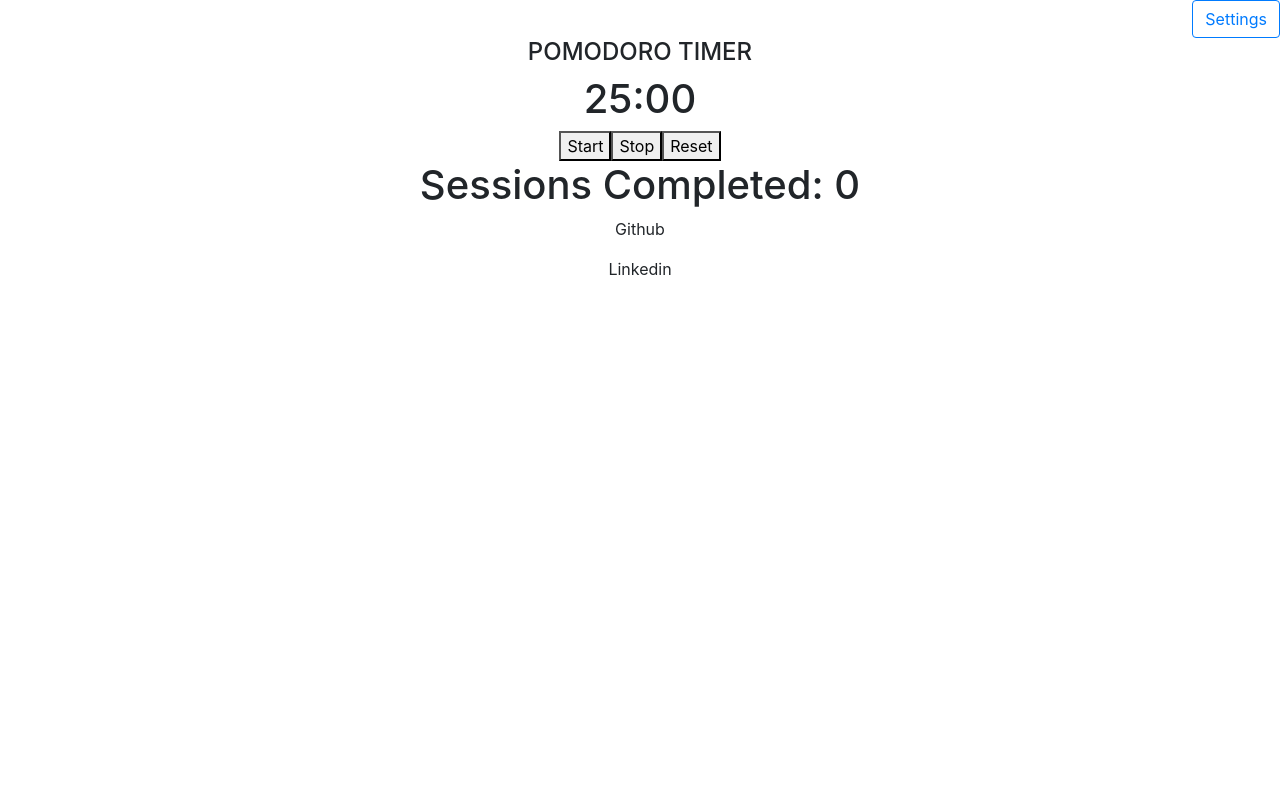
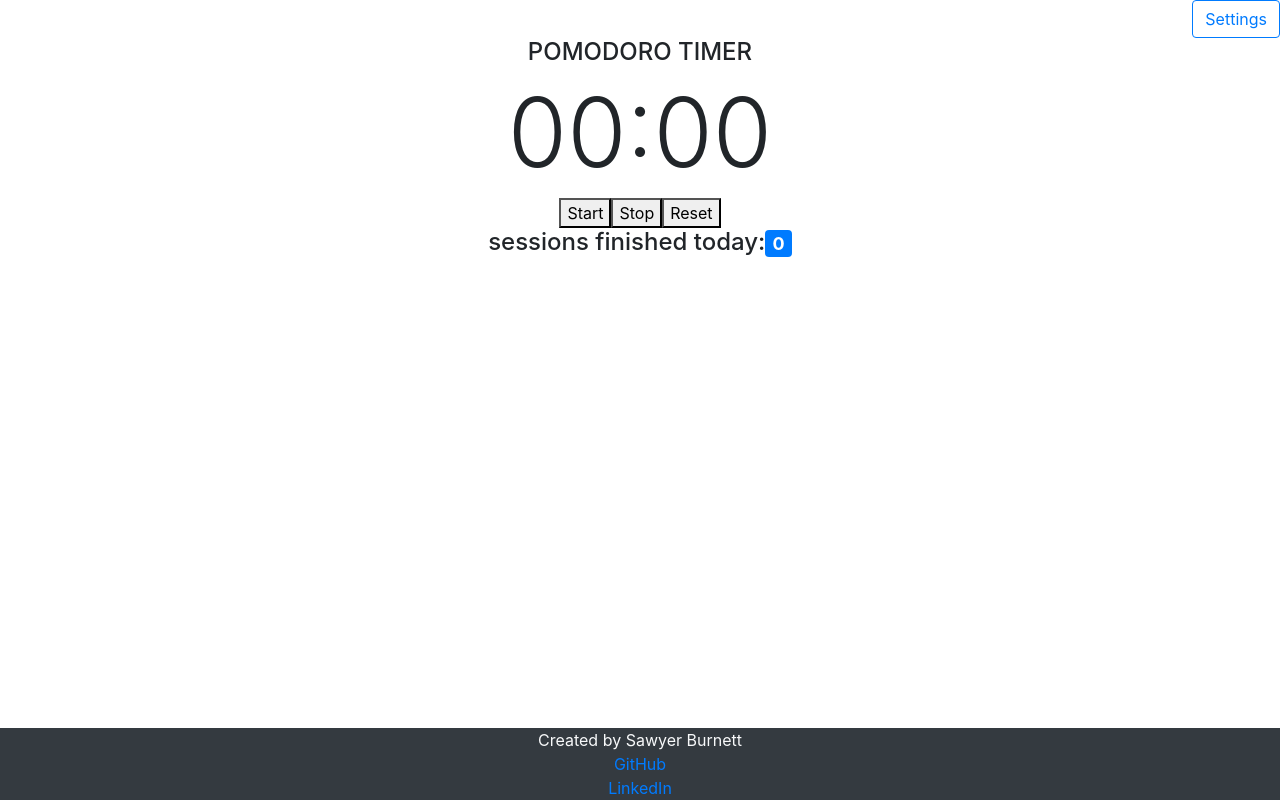
Before and after one commit to Burnett2k/work-timer-react, a React (Create React App) app: page / in a window 1280 px wide. Built offline with nearby package versions, Linux system fonts and the light colour scheme.

Commit message:
stubbing out components and getting basic UI working

```diff
--- a/src/Footer.js
+++ b/src/Footer.js
@@ -3,10 +3,16 @@ const React = require('react');
 class Footer extends React.Component {
 
 	render() {
-		return <div>
-				<p>Github</p>
-				<p>Linkedin</p>
-			</div>;
+		return (
+			<footer className="fixed-bottom text-center bg-dark text-light">
+				<div className="containter"> Created by Sawyer Burnett
+					<br/>
+					<a href="http://github.com/burnett2k" target="_blank">GitHub</a>
+					<br/>
+					<a href="http://linkedin.com/in/sawyer-burnett-9176411b" target="_blank">LinkedIn</a>
+				</div>
+			</footer>
+		);
 	}
 }
 
--- a/src/SessionCounter.js
+++ b/src/SessionCounter.js
@@ -3,7 +3,11 @@ const React = require('react');
 class SessionCounter extends React.Component {
 
 	render() {
-		return <h1>Sessions Completed: 0</h1>;
+		return (
+			<h4>sessions finished today:
+				<span className="badge badge-primary" id="sessionsCompleted">0</span>
+			</h4>
+		);
 	}
 }
 
--- a/src/Timer.js
+++ b/src/Timer.js
@@ -3,7 +3,9 @@ const React = require('react');
 class Timer extends React.Component {
 
 	render() {
-		return <h1>25:00</h1>;
+		return (
+			<h2 id="timer" className='display-1'>00:00</h2>
+		);
 	}
 }
 
```
